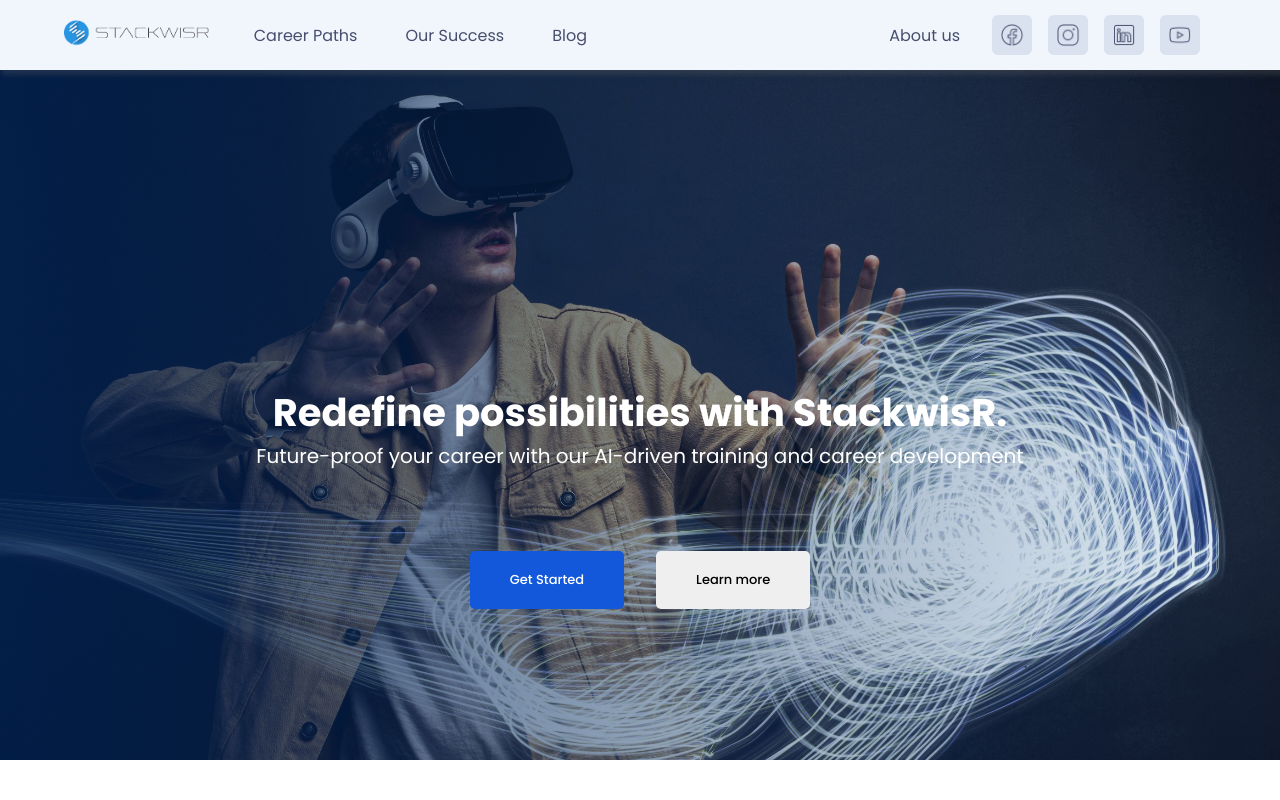
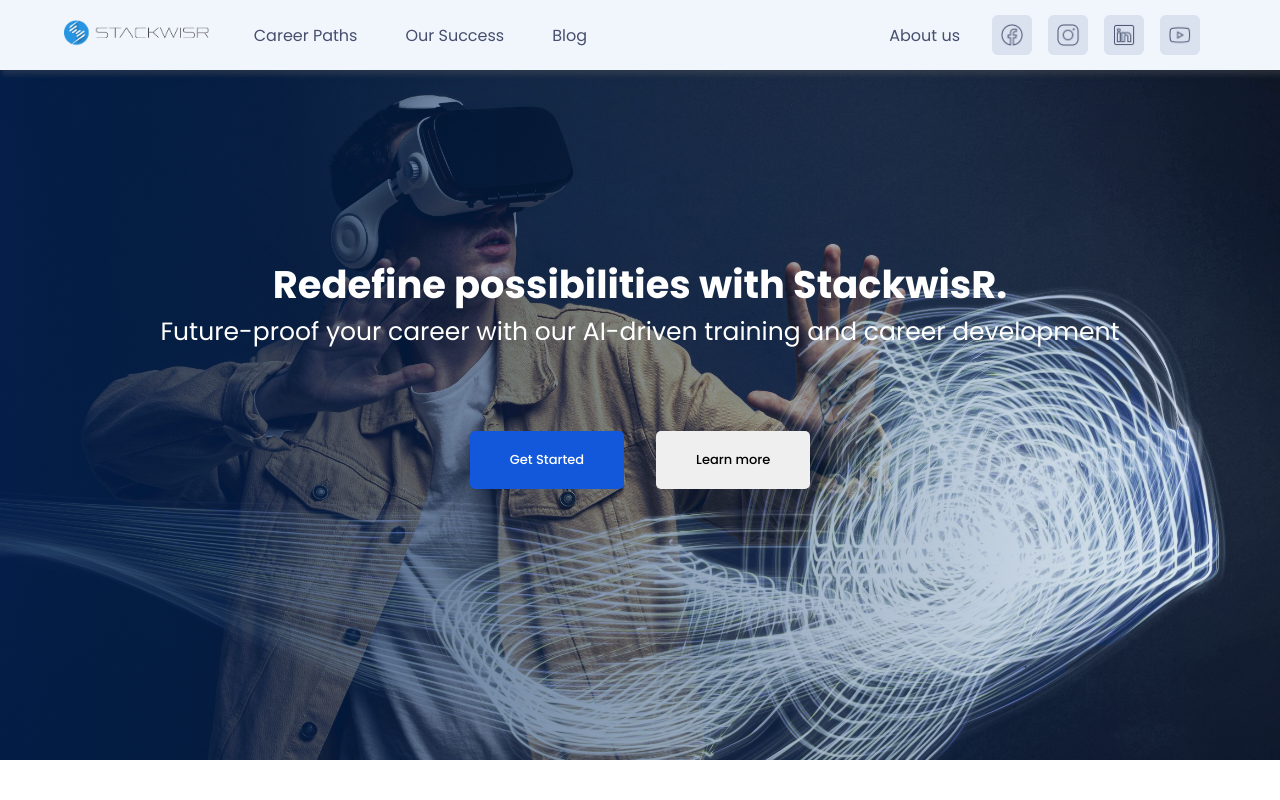
Before and after one commit to Ehiremengold/Career-Launchpad-Landing-Page, a React (Vite) app: page / in a window 1280 px wide. Shown: the top 800 px of the page. Built offline with nearby package versions, Linux system fonts and the light colour scheme; no server answers.

Commit message:
hero-content adjustment

```diff
--- a/src/pages/Home/Home.css
+++ b/src/pages/Home/Home.css
@@ -48,7 +48,7 @@
   color: White;
 }
 .hero__content {
-  width: 85%;
+  width: 95%;
   margin-inline: auto;
   /* border: 1px solid red; */
   text-align: center;
@@ -56,12 +56,12 @@
 
 @media (min-width: 800px) {
   .hero__content {
-    margin-top: 30%;
+    margin-top: 20%;
   }
 }
 @media (max-width: 768px) {
   .hero__content {
-    margin-top: 25%;
+    margin-top: 35%;
   }
 }
 @media (max-width: 425px) {
@@ -74,7 +74,7 @@
   font-size: clamp(20px, 3vw, 50px);
 }
 .hero__content p {
-  font-size: clamp(12px, 2vw, 20px);
+  font-size: clamp(18px, 2vw, 25px);
 }
 .hero__cta-btns {
   margin-top: 1rem;
```
